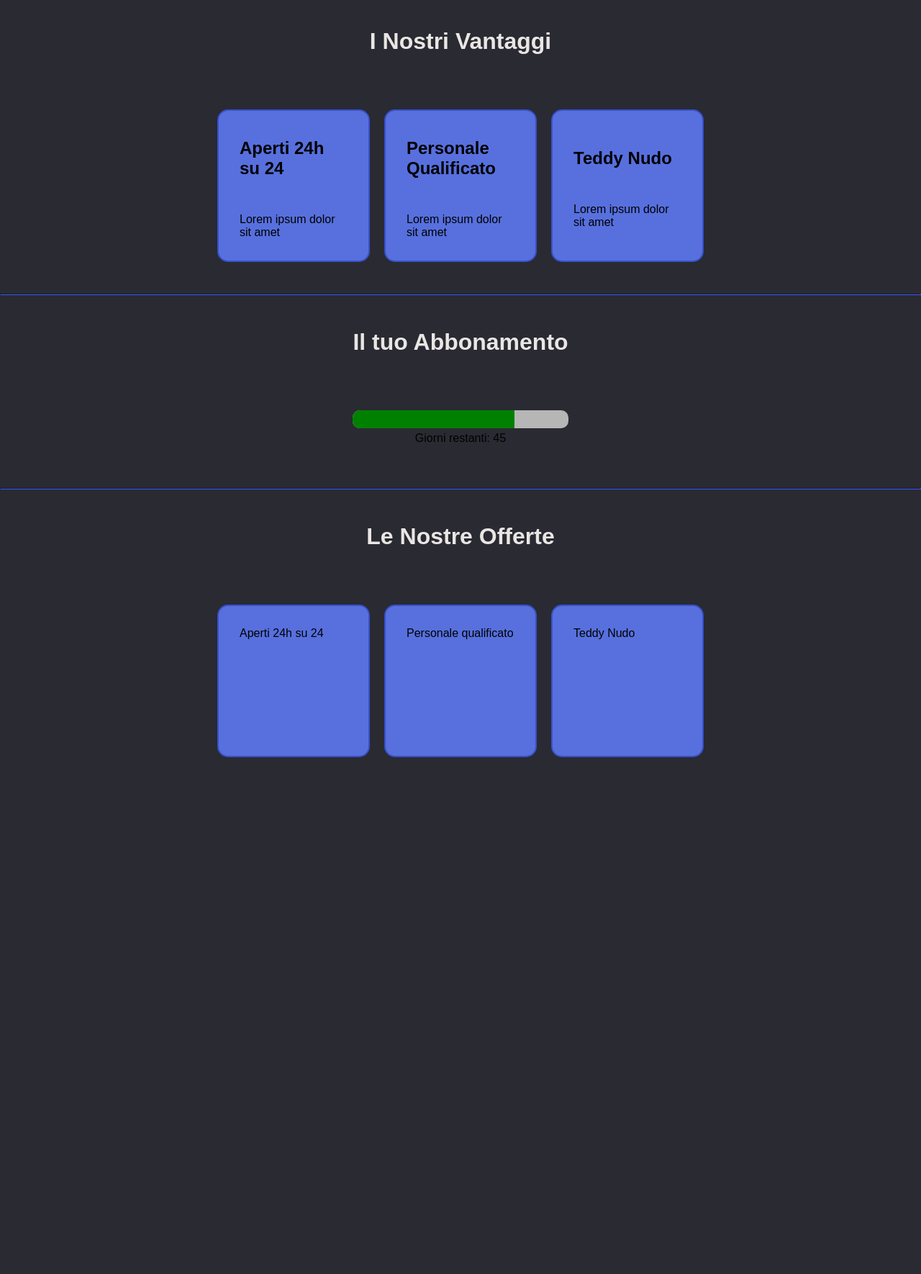
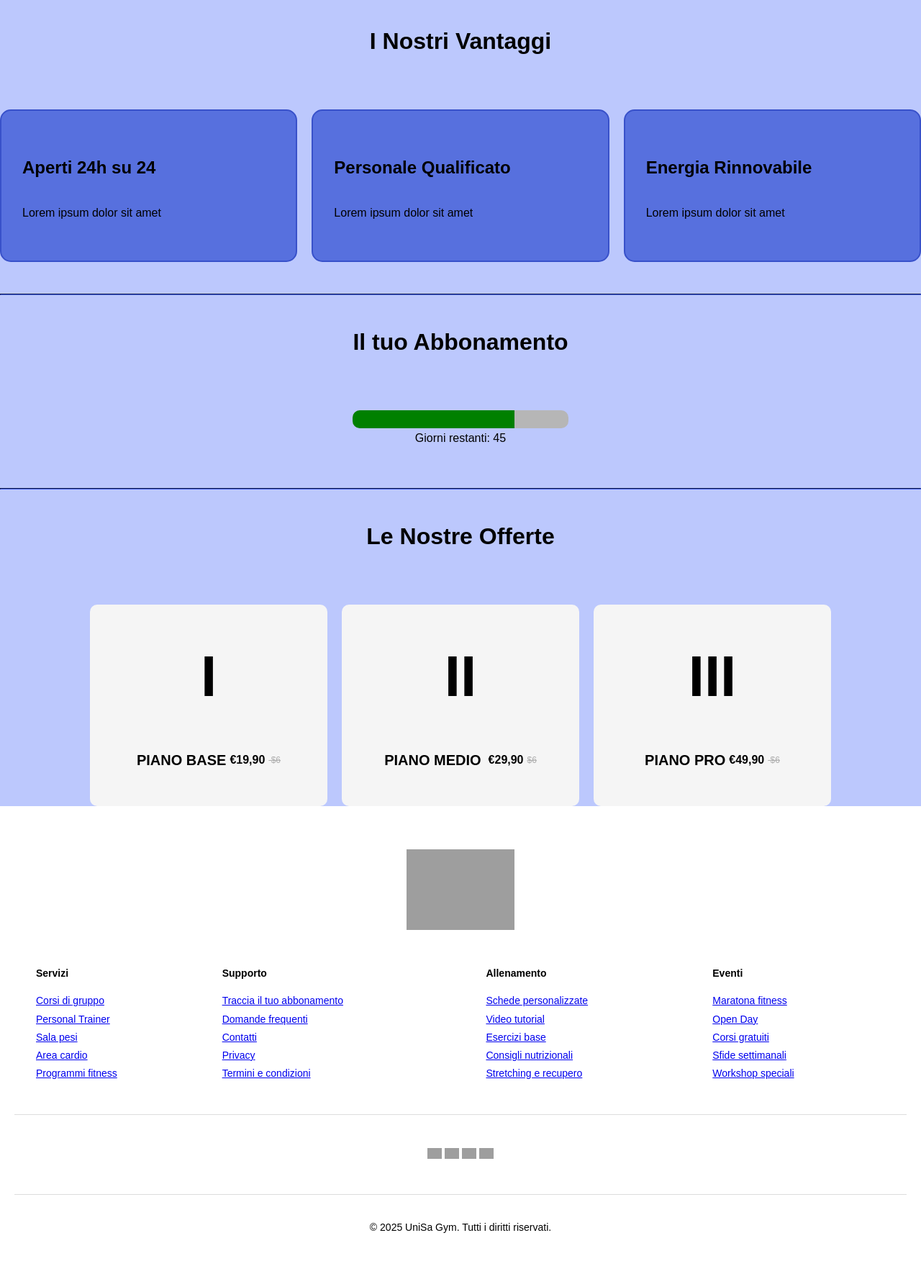
Before and after one commit to Teddyno/Progetto_TW, a PHP site: page / in a window 1280 px wide. Shown: the part 70-1840 px from the top of the page at 72% size. Before the commit the page ends 1122 px from the top, so only its background shows below. Run offline with PHP 8.4, Linux system fonts and the light colour scheme; grey boxes are pictures that could not be loaded.

Commit message:
aggiunta offerte

```diff
--- a/index.php
+++ b/index.php
@@ -3,35 +3,35 @@
 <head>
     <meta charset="UTF-8">
     <title>HomePage - UniSA Gym</title>
-    <link rel="stylesheet" type="text/css" href="styleSheet/style.css">
+    <link rel="stylesheet" type="text/css" href="stylesheet/style.css">
 </head>
-<body style="background-color: #2a2a32;">
+<body style="background-color:rgb(188, 200, 253);">
     <?php include 'header.html'; ?>
     <main>
         <br>
         <h1>I Nostri Vantaggi</h1>
         <br><br><br>
         <div class="container">
-            <div class="card">
-                <div class="dettagli-card">
-                    <p class="titolo-card">Aperti 24h su 24</p>
-                    <p class="descrizione-card">Lorem ipsum dolor sit amet</p>
+            <div class="card-info">
+                <div class="dettagli-info">
+                    <p class="titolo-info">Aperti 24h su 24</p>
+                    <p class="descrizione-info">Lorem ipsum dolor sit amet</p>
                 </div>
-                <button class="bottone-card">Scopri di più</button>
+                <button class="bottone-info">Scopri di più</button>
             </div>
-            <div class="card">
-                <div class="dettagli-card">
-                    <p class="titolo-card">Personale Qualificato</p>
-                    <p class="descrizione-card">Lorem ipsum dolor sit amet</p>
+            <div class="card-info">
+                <div class="dettagli-info">
+                    <p class="titolo-info">Personale Qualificato</p>
+                    <p class="descrizione-info">Lorem ipsum dolor sit amet</p>
                 </div>
-                <button class="bottone-card">Scopri di più</button>
+                <button class="bottone-info">Scopri di più</button>
             </div>
-            <div class="card">
-                <div class="dettagli-card">
-                    <p class="titolo-card">Teddy Nudo</p>
-                    <p class="descrizione-card">Lorem ipsum dolor sit amet</p>
+            <div class="card-info">
+                <div class="dettagli-info">
+                    <p class="titolo-info">Energia Rinnovabile</p>
+                    <p class="descrizione-info">Lorem ipsum dolor sit amet</p>
                 </div>
-                <button class="bottone-card">Scopri di più</button>
+                <button class="bottone-info">Scopri di più</button>
             </div>
         </div>
 
@@ -40,10 +40,6 @@
         <br>
         <h1>Il tuo Abbonamento</h1>
         <br><br><br>
-        <!-- <div class="container">
-            <div class="card">Abbonamento Base</div>
-            <div class="card">Abbonamento Premium</div>
-            <div class="card">Abbonamento Gold</div> -->
 
         <div class="container-barra">
             <div class="barra-progressiva" id="barra-progressiva"></div>
@@ -53,15 +49,42 @@
         <br><br>
         <hr>
         <br>
+
         <h1>Le Nostre Offerte</h1>
         <br><br><br>
-        <div class="container">
-            <div class="card">Aperti 24h su 24</div>
-            <div class="card">Personale qualificato</div>
-            <div class="card">Teddy Nudo</div>
+        <div class="container-offerte">
+            <div class="card-offerta">
+                <div class="immagine-offerta">I</div>
+                <div class="dettagli-offerta">
+                    <p class="titolo-offerta">Piano Base</p>
+                    <p class="prezzo-offerta">€19,90</p>
+                    <p class="prezzo-vecchio-offerta">&nbsp;$6</p>
+                </div>
+                <button class="bottone-offerta">ACQUISTA ORA</button>
+            </div>
+
+            <div class="card-offerta">
+                <div class="immagine-offerta">II</div>
+                <div class="dettagli-offerta">
+                    <p class="titolo-offerta">Piano Medio</p><br>
+                    <p class="prezzo-offerta">€29,90</p>
+                    <p class="prezzo-vecchio-offerta"> $6</p>
+                </div>
+                <button class="bottone-offerta">ACQUISTA ORA</button>
+            </div>
+
+            <div class="card-offerta">
+                <div class="immagine-offerta">III</div>
+                <div class="dettagli-offerta">
+                    <p class="titolo-offerta">Piano Pro</p>
+                    <p class="prezzo-offerta">€49,90</p>
+                    <p class="prezzo-vecchio-offerta">&nbsp;$6</p>
+                </div>
+                <button class="bottone-offerta">ACQUISTA ORA</button>
+            </div>
+
         </div>
-
     </main>
-    <?php // include 'footer.html'; ?>
+    <?php include 'footer.html'; ?>
 </body>
 </html>
--- a/stylesheet/card.css
+++ b/stylesheet/card.css
@@ -1,5 +1,18 @@
-.card {
-    width: 150px;
+.container {
+    display: flex;
+    gap: 20px;
+    justify-content: center;
+}
+
+.container-offerte{
+    display: flex;
+    gap: 20px;
+    justify-content: center;
+    flex-wrap: wrap;
+}
+
+.card-info {
+    width: 400px;
     height: 150px;
     border-radius: 15px;
     background: #5770DE;
@@ -10,20 +23,21 @@
     overflow: visible;
 }
 
-.dettagli-card{
+.dettagli-info{
     color: black;
     height: 100%;
-    gap: 8px;
     display: grid;
     place-content: center;
+    align-items: flex-start;
+    justify-content: flex-start;
 }
 
-.titolo-card{
+.titolo-info{
     font-size: 24px;
     font-weight: bold;
 }
 
-.bottone-card{
+.bottone-info{
     transform: translate(-50%, 125%);
     width: 60%;
     border-radius: 16px;
@@ -38,12 +52,91 @@
     transition: 0.3s ease-out;
 }
 
-.card:hover {
-    border-color: #D2CFCD;
+.card-info:hover {
+    border-color: #008bf8;
     box-shadow: 0 4px 18px 0 rgba(0, 0, 0, 0.25);
 }
 
-.card:hover .bottone-card{
+.card-info:hover .bottone-info{
     transform: translate(-50%, 50%);
     opacity: 1;
 }
+
+.card-offerta{
+    width: 300px;
+    height: 250px;
+    background: #f5f5f5;
+    padding: 15px;
+    border-radius: 10px;
+    overflow: hidden;
+    transition: all 0.3s;
+    position: relative;
+}
+
+.immagine-offerta{
+    width: 100%;
+    height: 170px;
+    display: flex;
+    align-items: center;
+    justify-content: center;
+    font-size: 5em;
+    font-weight: 900;
+    transition: all 0.3s;
+}
+
+.dettagli-offerta{
+    height: fit-content;
+    display: flex;
+    align-items: center;
+    justify-content: center ;
+    gap: 5px;
+    margin-bottom: 20px;
+}
+
+.titolo-offerta{
+    font-size: 20px;
+    font-weight: bolder;
+    text-transform: uppercase;
+}
+
+.prezzo-offerta{
+    font-size: 16px;
+    font-weight: 700;
+}
+
+.prezzo-vecchio-offerta{
+    font-size: 12px;
+    text-decoration: line-through;
+    color: #adadad;
+}
+
+.bottone-offerta{
+    margin-top: 10px;
+    width: 100%;
+    height: 40px;
+    background-color: rgb(24, 24, 24);
+    border: none;
+    border-radius: 40px;
+    color: white;
+    transition: all 0.3s;
+    cursor: pointer;
+    font-weight: 500;
+    opacity: 0;
+}
+
+.card-offerta:hover .immagine-offerta {
+    height: 120px;
+}
+
+.card-offerta:hover .bottone-offerta{
+    margin-top: 0;
+    opacity: 1;
+}
+
+.bottone-offerta:hover {
+    background-color: #0920A2;
+}
+
+.card-offerta:hover {
+    background-color: #5770DE;
+}
--- a/stylesheet/style.css
+++ b/stylesheet/style.css
@@ -17,15 +17,9 @@ body {
     gap: 20px;
 }
 
-.container {
-    display: flex;
-    gap: 20px;
-    justify-content: center;
-}
-
 h1{
     text-align: center;
-    color: #E9E6E4;
+    color: black;
 }
 
 hr{
```
